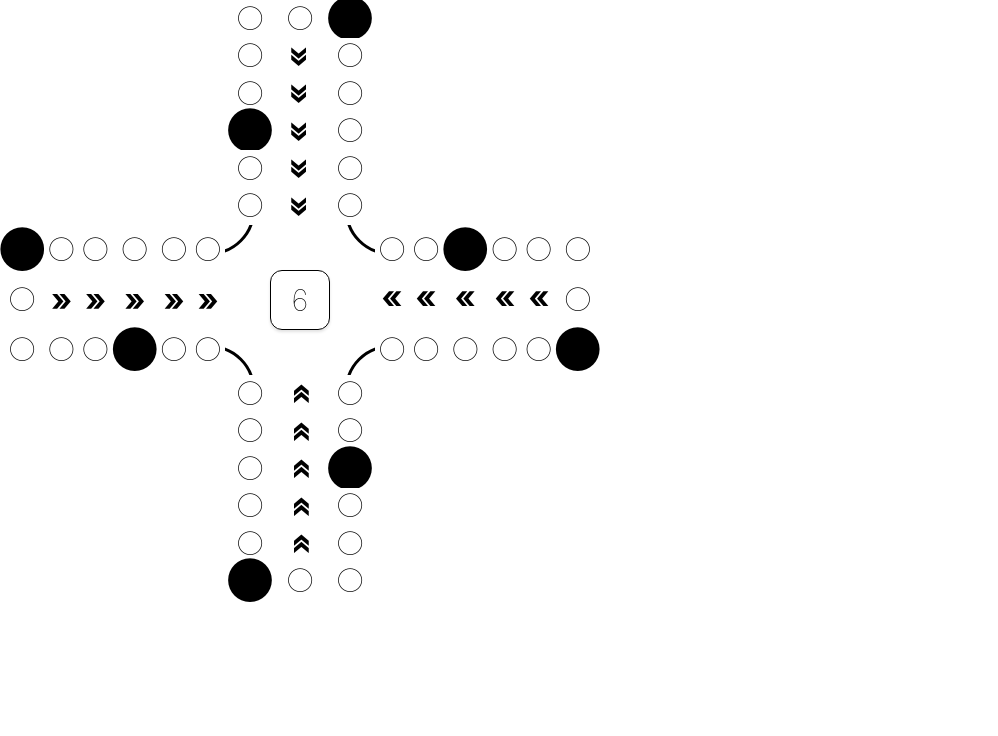
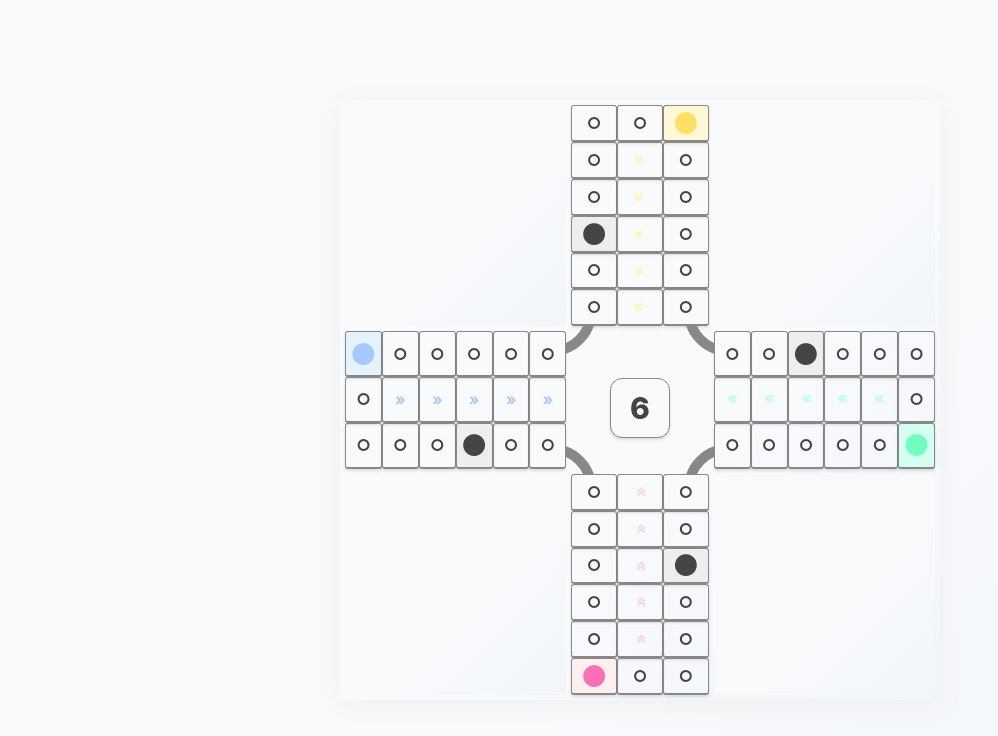
Before and after one commit to Kwshal/LUDO, a plain HTML site: page index.html in a window 1280 px wide. Shown: the whole page, without its empty margins (0-998 px from the left). Drawn offline with Linux system fonts and the light colour scheme.

Commit message:
classic theme.

```diff
--- a/style.css
+++ b/style.css
@@ -28,6 +28,7 @@
     --dice-dot: #cbd5e1;
     --text-dark: #222;
     --grey-dark: #444;
+    --grey-border: #888;
     --grey-bg: #eeeeee;
 }
 
@@ -36,17 +37,23 @@
     padding: 0;
     box-sizing: border-box;
     user-select: none;
-    color: #000000;
-    background-color: #fff;
+    color: var(--grey-dark);
     font-family: 'Inter', 'Arial', sans-serif;
-    font-weight: 100;
+    font-weight: 800;
     line-height: 0;
     /* letter-spacing: 0.02em; */
 }
 
-/* body {
+body {
+    background: var(--board-bg);
+    min-height: 100vh;
+    display: flex;
+    align-items: center;
+    justify-content: center;
+    perspective: 1900px;
+    transform-style: preserve-3d;
     background-color: var(--grey-dark);
-} */
+}
 
 #board {
     width: 100%;
@@ -59,15 +66,18 @@
         "path-4 finish path-2"
         "home-4 path-3 home-3";
     /* gap: 1%; */
-    background-color: black;
-    /* padding: 5px; */
+    background: var(--board-bg);
+    /* border-radius: 24px; */
+    box-shadow: 0 4px 24px 0 var(--grey-bg);
+    background-color: var(--grey-dark);
+    padding: 5px;
 }
 
 
 .home-square {
     box-sizing: border-box;
     display: grid;
-    /* background: rgb(0, 0, 0); */
+    background: var(--board-bg);
     /* border-radius: 12px; */
     grid-template: 1fr 1fr / 1fr 1fr;
     /* gap: 8px; */
@@ -76,6 +86,10 @@
 
 .home-square-1 {
     grid-area: home-1;
+}
+
+.home-square-1 .place-square {
+    background-color: var(--lightgrey);
 }
 
 .home-square-2 {
@@ -109,58 +123,62 @@
 
 .path-cont {
     display: grid;
+    /* border: var(--border); */
 
     /* background-color: var(--lightgrey); */
     box-sizing: border-box;
     /* padding: 4px; */
     /* gap: 3px; */
-    /* border-radius: 4px; */
+    border-radius: 4px;
 }
 
 .path-cont-1 {
     grid-area: path-1;
     grid-template: repeat(6, 1fr) /repeat(3, 1fr);
-    /* padding: 0 5px; */
+    padding: 0 5px;
 }
 
 
 .path-cont-2 {
     grid-area: path-2;
     grid-template: repeat(3, 1fr) / repeat(6, 1fr);
-    /* padding: 5px 0; */
+    padding: 5px 0;
 }
 
 
 .path-cont-3 {
     grid-template: repeat(6, 1fr) /repeat(3, 1fr);
     grid-area: path-3;
-    /* padding: 0 5px; */
+    padding: 0 5px;
 }
 
 .path-cont-4 {
     grid-area: path-4;
     grid-template: repeat(3, 1fr)/repeat(6, 1fr);
-    /* padding: 5px 0; */
+    padding: 5px 0;
 }
 
 .finish-square {
     grid-area: finish;
     display: flex;
+    flex-direction: column;
     align-items: center;
     justify-content: center;
     position: relative;
     overflow: hidden;
+    gap: 15px;
+
 }
 
 .finish-square .direct {
     height: 60%;
     width: 60%;
+    border: 10px solid var(--grey-border);
     border-radius: 50%;
     position: absolute;
     user-select: none;
-    animation: blink 4s infinite;
+    animation: blink 1.5s infinite;
     z-index: 1000;
-    border: 3px solid ;
 }
 
 @keyframes blinkk {
@@ -178,79 +196,52 @@
 .finish-square .direct:nth-child(1) {
     top: -40%;
     left: -40%;
-    animation-delay: 0s;
 }
 
 .finish-square .direct:nth-child(2) {
     top: -40%;
     right: -40%;
-    animation-delay: 1s;
 }
 
 .finish-square .direct:nth-child(3) {
     bottom: -40%;
     left: -40%;
-    animation-delay: 2s;
 }
 
 .finish-square .direct:nth-child(4) {
     bottom: -40%;
     right: -40%;
-    animation-delay: 3s;
 }
 
 
 
 .place-square {
     /* background-color: #00000080; */
-    border-radius: 10px;
-    /* border-bottom: 2px solid var(--grey-border); */
+    border-radius: 5px;
+    border: .5px solid var(--grey-border);
+    border-bottom: 2px solid var(--grey-border);
     z-index: 1999;
 }
 
 .move-square {
-    /* box-shadow: 0 2px var(--shadow-light); */
-    /* border-bottom: 2px solid var(--grey-border); */
-    /* border-radius: 3px; */
-    display: flex;
-    align-items: center;
-    justify-content: center;
-    position: relative;
-    font-size: 2em;
-    animation: pulse 2s infinite ease-in-out;
+    box-shadow: 0 2px var(--shadow-light);
+    border: .5px solid var(--grey-border);
+    border-bottom: 2px solid var(--grey-border);
+    border-radius: 3px;
+
 }
-
-.move-square:nth-child(odd) {
-    animation-delay: 1s;
-}
-
-@keyframes pulsee {
-    0% {
-        transform: scale(1);
-    }
-
-    50% {
-        transform: scale(1.1);
-    }
-
-    100% {
-        transform: scale(1);
-    }
-}
-
-
 
 .move-square,
 .place-square {
     display: flex;
     align-items: center;
     justify-content: center;
-    border-radius: 4px;
+    /* border-radius: 4px; */
     cursor: pointer;
     /* transition: box-shadow 0.3s;
     transition-delay: 1000ms; */
     position: relative;
-    /* box-shadow: 0px 2px 3px 0px var(--shadow-light); */
+    box-shadow: 0px 2px 3px 0px #0000001e;
 
 }
 
@@ -271,12 +262,13 @@
 .token {
     width: 80%;
     aspect-ratio: 1;
-    /* border-radius: 50%; */
+    border-radius: 50%;
     cursor: pointer;
     transition: transform 0.2s;
     z-index: 2;
-    /* background: white; */
-    /* border-bottom: 2px solid var(--grey-border); */
+    background: white;
+    border: 1px solid var(--grey-border);
+    border-bottom: 2px solid var(--grey-border);
 }
 
 .token-blue {
@@ -300,24 +292,56 @@
 }
 
 
+.stop {
+    /* border-color: #555555; */
+    background-color: var(--grey-bg);
+}
+
+.blue-stop {
+    /* border-color: var(--token-blue-soft); */
+    background-color: var(--token-blue-softest);
+    color: var(--token-blue-soft);
+    /* box-shadow: 0 2px 3px var(--token-blue-soft); */
+}
+
+.yellow-stop {
+    /* border-color: var(--token-yellow-soft); */
+    background-color: var(--token-yellow-softest);
+    color: var(--token-yellow);
+    /* box-shadow: 0 2px 3px var(--token-yellow-soft); */
+}
+
+.pink-stop {
+    /* border-color: var(--token-pink-soft); */
+    background-color: var(--token-pink-softest);
+    color: var(--token-pink);
+    /* box-shadow: 0 2px 3px var(--token-pink-soft); */
+}
+
+.green-stop {
+    /* border-color: var(--token-green-soft); */
+    background-color: var(--token-green-softest);
+    color: var(--token-green);
+    /* box-shadow: 0 2px 3px var(--token-green-soft); */
+}
 
 #current-player {
-    position: absolute;
+    /* position: absolute; */
     z-index: 999;
 }
 
 #dice {
-    position: absolute;
+    /* position: absolute; */
     width: 60px;
     height: 60px;
     border-radius: 12px;
-    background-color: transparent;
+    background-color: var(--dice-bg);
     box-shadow: 0px 2px 3px 0px #0000001e;
+    border: .5px solid var(--grey-border);
     font-size: 30px;
-    border: 1px solid ;
 }
 
-
+/* Arrow symbol for final squares before finish */
 .final-arrow {
     font-size: 1em;
     font-weight: bold;
@@ -328,21 +352,19 @@
     width: 100%;
     user-select: none;
     pointer-events: none;
-    /* color: #ffffffb4; */
 }
 .final-arrow.blue {
-    /* color: var(--token-blue-soft); */
-    rotate: 0deg;
+    color: var(--token-blue-soft);
 }
 .final-arrow.yellow {
-    /* color: var(--token-yellow-soft); */
+    color: var(--token-yellow-soft);
     rotate: 90deg;
 }
 .final-arrow.pink {
-    /* color: var(--token-pink-soft); */
+    color: var(--token-pink-soft);
     rotate: -90deg;
 }
 .final-arrow.green {
-    /* color: var(--token-green-soft); */
+    color: var(--token-green-soft);
     rotate: 180deg;
 }
```
